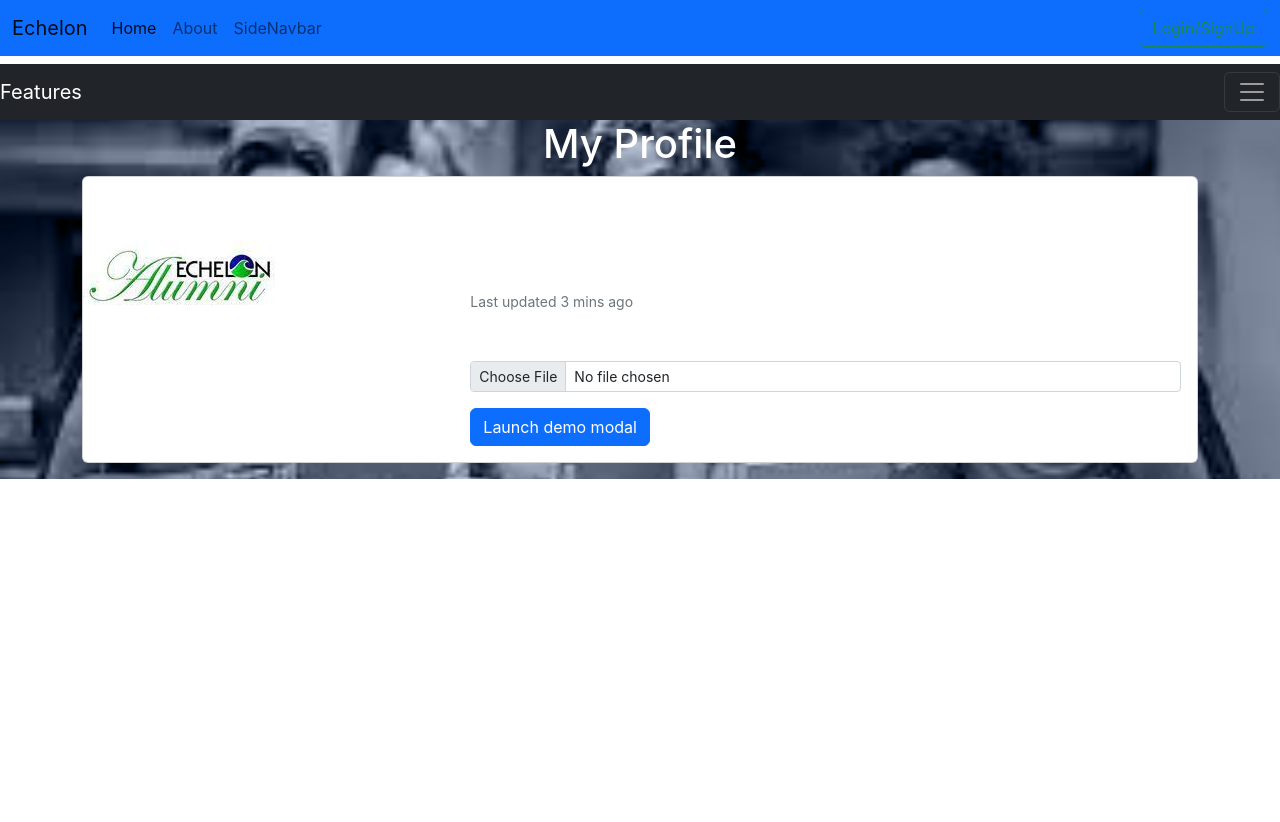
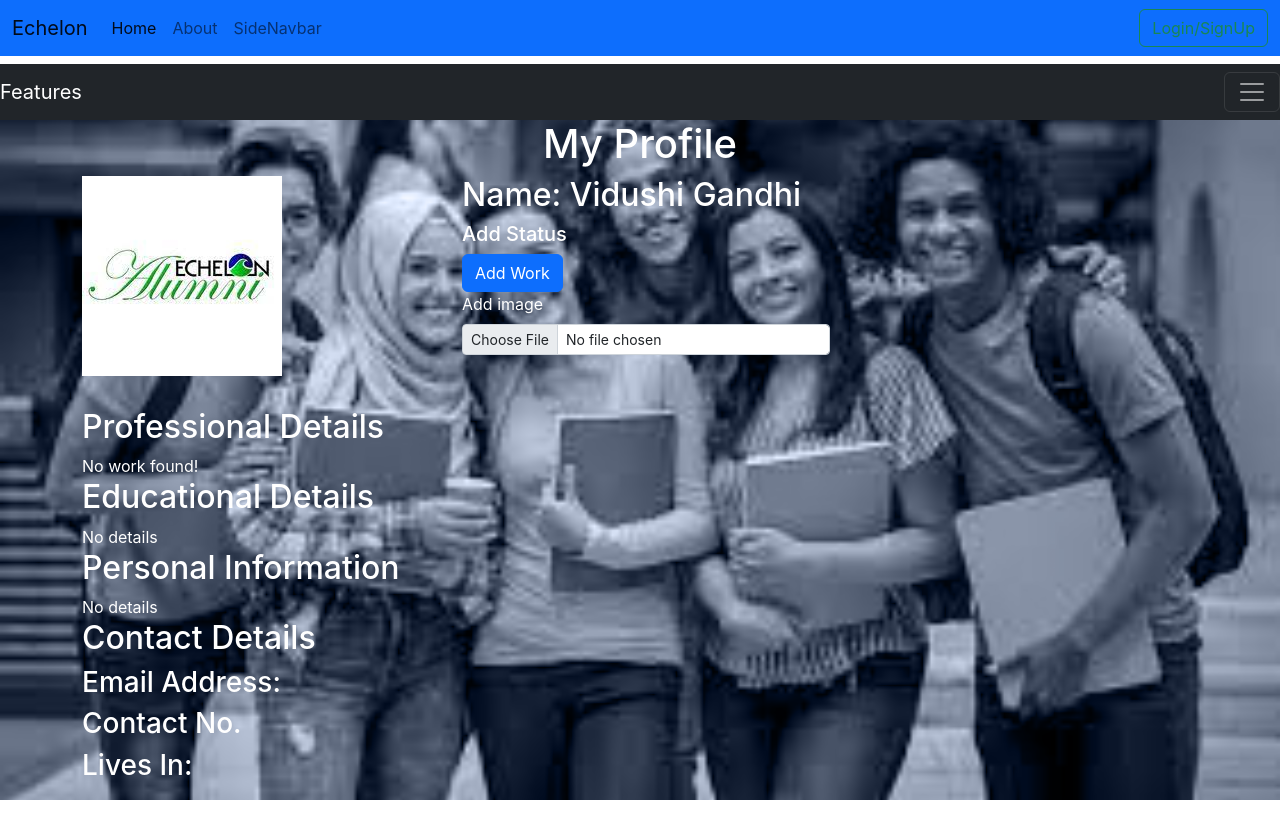
Before and after one commit to VGandhi27/Echelon_Alumni_Network, a React (Create React App) app: page /updateProfile in a window 1280 px wide. Before the commit the page ends 800 px from the top, so only its background shows below. Built offline with nearby package versions, Linux system fonts and the light colour scheme.

Commit message:
add modal updateprofile

```diff
--- a/src/Components/Elements.css
+++ b/src/Components/Elements.css
@@ -29,3 +29,6 @@
 h1{
     text-align: center;
 }
+.modalfade,.modal-dialog,.modal-body,.modal-header{
+    color: black;
+}
--- a/src/Components/UpdateProfile.js
+++ b/src/Components/UpdateProfile.js
@@ -1,6 +1,6 @@
 import React from 'react'
 import slide1 from './images/slide1.jfif'
-
+import './Elements.css';
 
 export default function UpdateProfile() {
   return (
@@ -12,52 +12,94 @@ export default function UpdateProfile() {
             <h1>
                 My Profile
             </h1>
-                    <div className="card mb-3" style={{width: "540px;"}}>
-<div className="row g-0">
+            </div>
+            </div>
+         {/*--------Profile Card---------*/}
+      <div className="row">
         <div className="col-sm-4">
-    <img src={slide1} className="img-fluid rounded-start" alt="..."/>
+          <img src={slide1} alt="" />
         </div>
         <div className="col-sm-8">
-    <div className="card-body" style={{color:"black;"}}>
-    <h5 className="card-title">Card title</h5>
-        <p className="card-text">This is a wider card with supporting text below as a natural lead-in to additional content. This content is a little bit longer.</p>
-        <p className="card-text"><small className="text-muted">Last updated 3 mins ago</small></p>
-
-       <p className="card-text">
-
-      <div className="mb-3">
-<label for="formFileSm" className="form-label">Change Picture</label>
-<input className="form-control form-control-sm" id="formFileSm" type="file"/>
-</div>
-
-{/*<!-- Button trigger modal -->}*/}
-<button type="button" className="btn btn-primary" data-bs-toggle="modal" data-bs-target="#exampleModal">
-  Launch demo modal
+          <h2>Name: Vidushi Gandhi</h2>
+          <div className="col-sm-6">
+          <h5>Add Status</h5>
+          {/*-------Button - Modal-------*/}
+<button type="button" className="btn btn-primary" data-bs-toggle="modal" data-bs-target="#staticBackdrop">
+Add Work
 </button>
 
-{/*<!-- Modal -->*/}
-<div className="modal fade" id="exampleModal" tabindex="-1" aria-labelledby="exampleModalLabel" aria-hidden="true">
+{/*-------Modal-------*/}
+<div className="modal fade" id="staticBackdrop" data-bs-backdrop="static" data-bs-keyboard="false" tabindex="-1" aria-labelledby="staticBackdropLabel" aria-hidden="true">
   <div className="modal-dialog">
     <div className="modal-content">
       <div className="modal-header">
-        <h5 className="modal-title" id="exampleModalLabel">Modal title</h5>
+        <h5 className="modal-title" id="staticBackdropLabel">Add Work</h5>
         <button type="button" className="btn-close" data-bs-dismiss="modal" aria-label="Close"></button>
       </div>
       <div className="modal-body">
-        ...
+
+      <div className="input-group mb-3">
+  <span className="input-group-text" id="basic-addon1">@</span>
+  <input type="text" className="form-control" placeholder="Company Name" aria-label="Username" aria-describedby="basic-addon1"/>
+</div>
+
+<div className="input-group mb-3">
+  <input type="text" className="form-control" placeholder="Job Title" aria-label="Recipient's username" aria-describedby="basic-addon2"/>
+</div>
+
+<label for="basic-url" className="form-label">Your Company URL</label>
+<div className="input-group mb-3">
+  <input type="text" className="form-control" id="basic-url" aria-describedby="basic-addon3"/>
+</div>
+
+<div className="input-group mb-3">
+  <input type="text" className="form-control" placeholder="From (MM-YYYY)" aria-label="basic-addon3"/>
+</div>
+
+<div className="input-group mb-3">
+  <input type="text" className="form-control" placeholder="To (MM-YYYY)" aria-label="Username"/>
+  <div className="form-check">
+  <input className="form-check-input" type="checkbox" value="" id="flexCheckChecked" checked/>
+  <label className="form-check-label" for="flexCheckDefault">
+    Currently working
+  </label>
+</div>
+</div>
+
+<div className="input-group">
+  <span className="input-group-text">Add Status</span>
+  <textarea className="form-control" aria-label="With textarea"></textarea>
+</div>
+
+
       </div>
       <div className="modal-footer">
         <button type="button" className="btn btn-secondary" data-bs-dismiss="modal">Close</button>
-        <button type="button" className="btn btn-primary">Save changes</button>
+        <button type="button" className="btn btn-primary">Add Work</button>
       </div>
     </div>
   </div>
 </div>
-      </p>
+</div>
+<div className="col-sm-6">
+  <label for="formFileSm" className="form-label">Add image</label>
+  <input className="form-control form-control-sm" id="formFileSm" type="file"/>
 </div>
         </div>
       </div>
-</div>
+
+<div className="row my-3">
+  <div className="col-sm-12 my-3">
+    <h2>Professional Details</h2>
+    No work found! <br />
+    <h2>Educational Details</h2>
+    No details <br />
+    <h2>Personal Information</h2>
+    No details
+    <h2>Contact Details</h2>
+    <h3>Email Address:</h3>
+    <h3>Contact No.</h3>
+    <h3>Lives In:</h3>
   </div>
 </div>
 </div>
```
Lines whose indentation alone changed are shown as unchanged.
